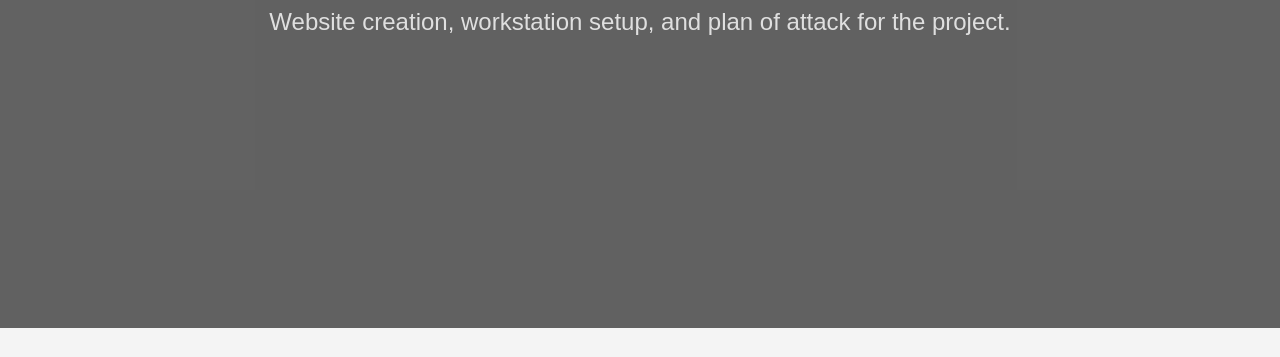
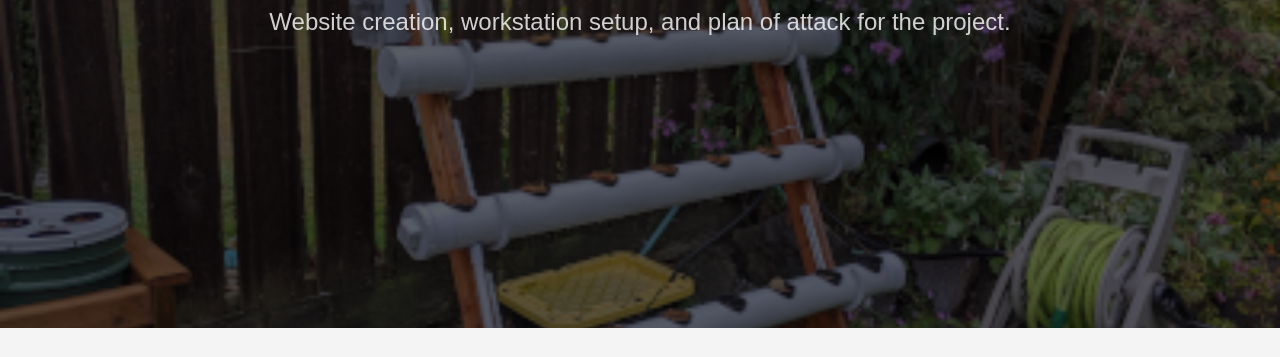
Before and after one commit to bite-sized-projects/blog, a plain HTML site: page posts/hydroponics/day1-getting-started/index.html in a window 1280 px wide. Shown: the part 319-676 px from the top of the page. Drawn offline with Linux system fonts and the light colour scheme.

Commit message:
Update index.html

```diff
--- a/posts/hydroponics/day1-getting-started/index.html
+++ b/posts/hydroponics/day1-getting-started/index.html
@@ -56,7 +56,7 @@
 
 
 
-  <header class="cover bg-top" style="background-image: url('images/hydroponics/hydroponics_v1.jpg');">
+  <header class="cover bg-top" style="background-image: url('/images/hydroponics/hydroponics_v1.jpg');">
     <div class="pb3-m pb6-l bg-black-60">
       <nav class="pv3 ph3 ph4-ns" role="navigation">
   <div class="flex-l justify-between items-center center">
```
